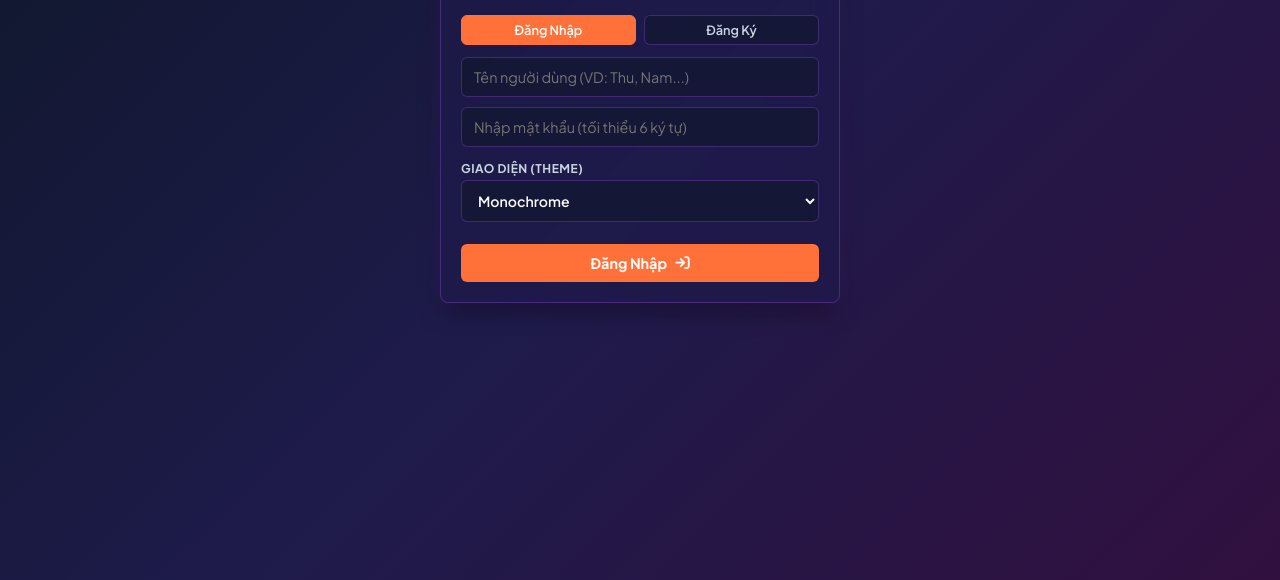
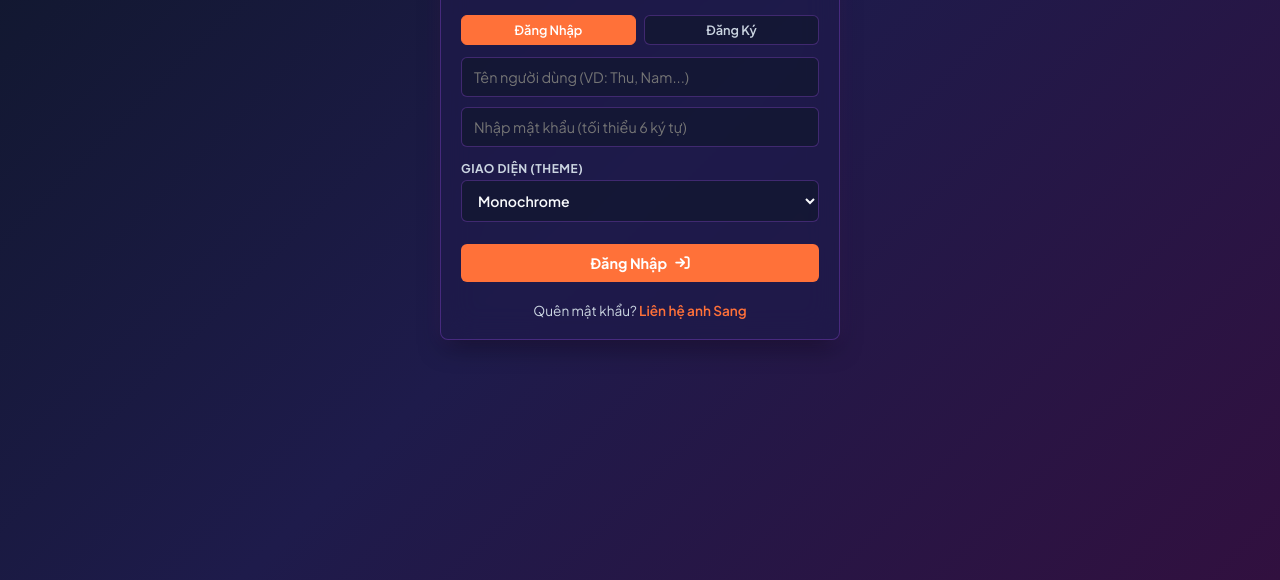
Before and after one commit to sangle422005-commits/he-thong-lich-lam-, a website: page index.html in a window 1280 px wide. Shown: the part 220-800 px from the top of the page. Drawn offline with nearby package versions, Linux system fonts and the light colour scheme.

Commit message:
Update index.html

```diff
--- a/index.html
+++ b/index.html
@@ -293,6 +293,9 @@
                 <button class="btn-add" id="auth-submit-btn" style="margin-top: 8px;" onclick="handleAuthSubmit()">
                     Đăng Nhập <i class="fa-solid fa-arrow-right-to-bracket"></i>
                 </button>
+                <div style="text-align: center; margin-top: 10px; font-size: 0.85rem; color: var(--text-sub);">
+                    Quên mật khẩu? <span style="color: var(--accent-primary); font-weight: 600;">Liên hệ anh Sang</span>
+                </div>
             </div>
         </div>
     </div>
```
